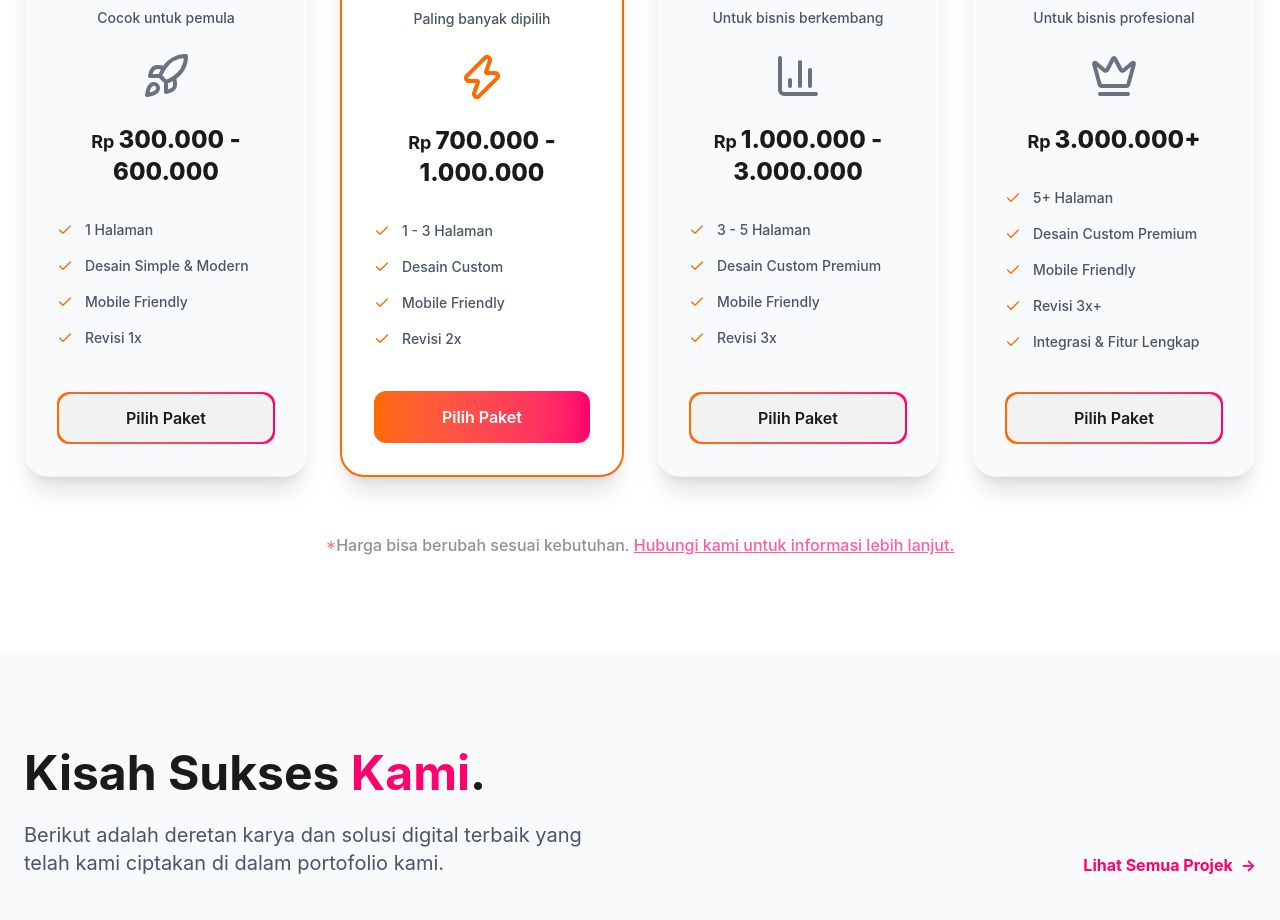
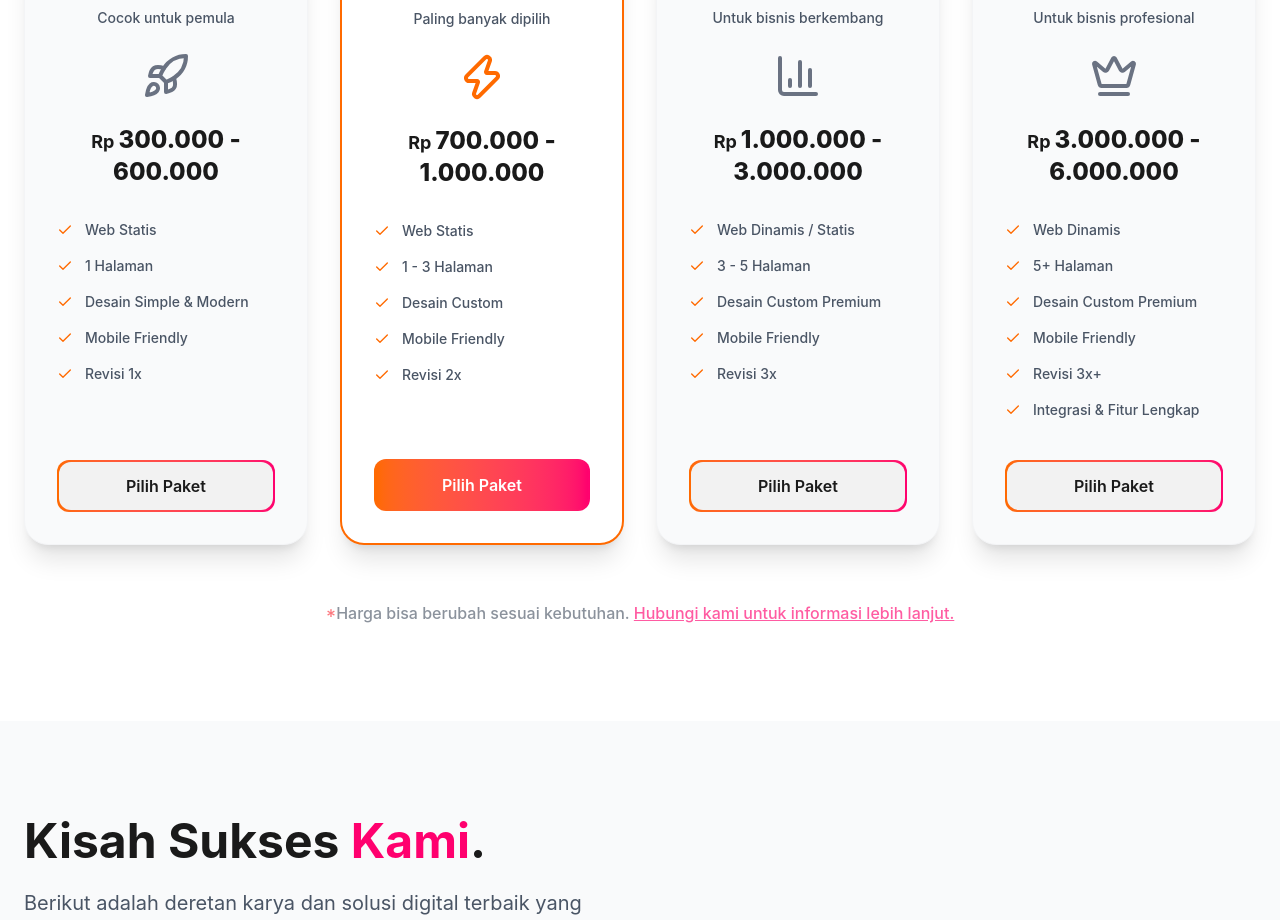
Before and after one commit to HaykalRadiandra/envteh, a React (Vite) app: page / in a window 1280 px wide. Shown: the part 2707-3627 px from the top of the page. Built offline with nearby package versions, Linux system fonts and the light colour scheme.

Commit message:
update(service): price & features card

```diff
--- a/src/components/Services.jsx
+++ b/src/components/Services.jsx
@@ -10,6 +10,7 @@ const Services = ({ isDarkMode }) => {
       price: "300.000 - 600.000",
       icon: <Rocket className="w-12 h-12" />,
       features: [
+        "Web Statis",
         "1 Halaman",
         "Desain Simple & Modern",
         "Mobile Friendly",
@@ -23,6 +24,7 @@ const Services = ({ isDarkMode }) => {
       price: "700.000 - 1.000.000",
       icon: <Zap className="w-12 h-12" />,
       features: [
+        "Web Statis",
         "1 - 3 Halaman",
         "Desain Custom",
         "Mobile Friendly",
@@ -36,6 +38,7 @@ const Services = ({ isDarkMode }) => {
       price: "1.000.000 - 3.000.000",
       icon: <BarChart3 className="w-12 h-12" />,
       features: [
+        "Web Dinamis / Statis",
         "3 - 5 Halaman",
         "Desain Custom Premium",
         "Mobile Friendly",
@@ -46,9 +49,10 @@ const Services = ({ isDarkMode }) => {
     {
       name: "PRO",
       subtitle: "Untuk bisnis profesional",
-      price: "3.000.000+",
+      price: "3.000.000 - 6.000.000",
       icon: <Crown className="w-12 h-12" />,
       features: [
+        "Web Dinamis",
         "5+ Halaman",
         "Desain Custom Premium",
         "Mobile Friendly",
```
